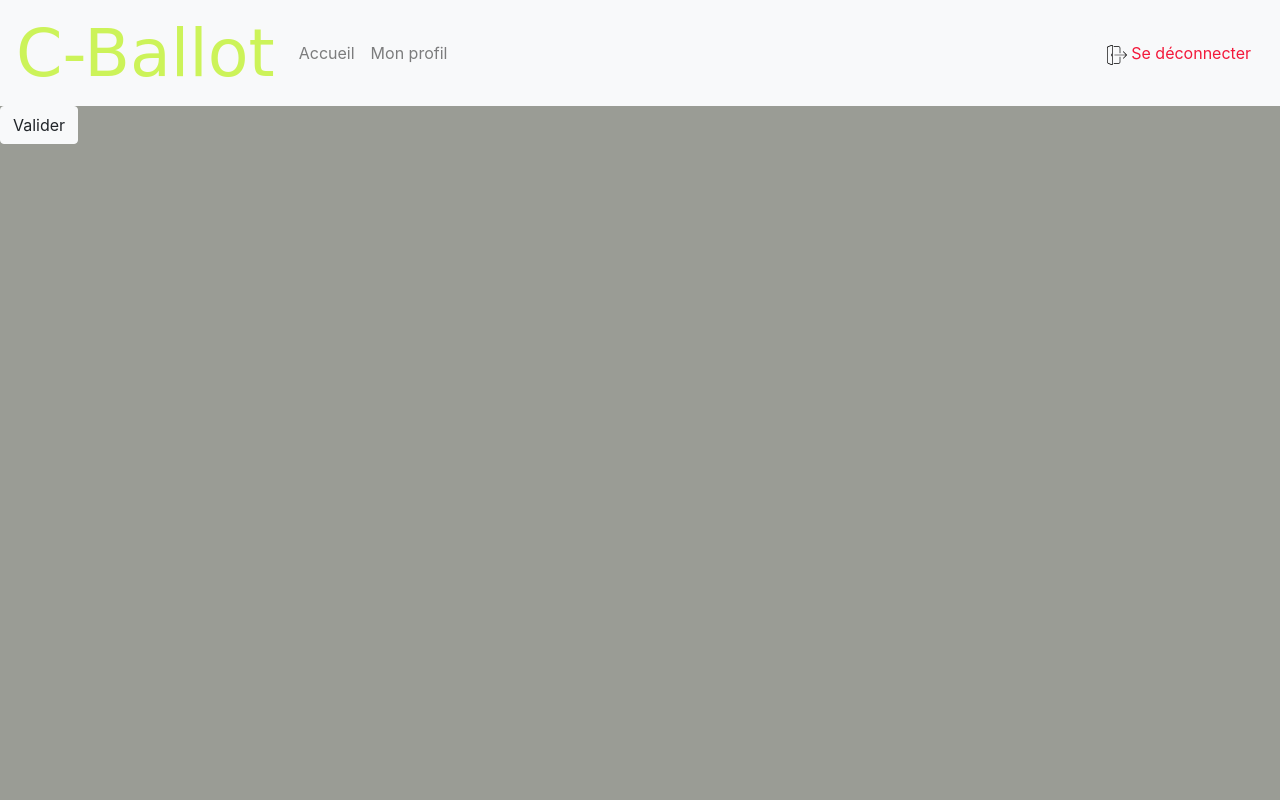
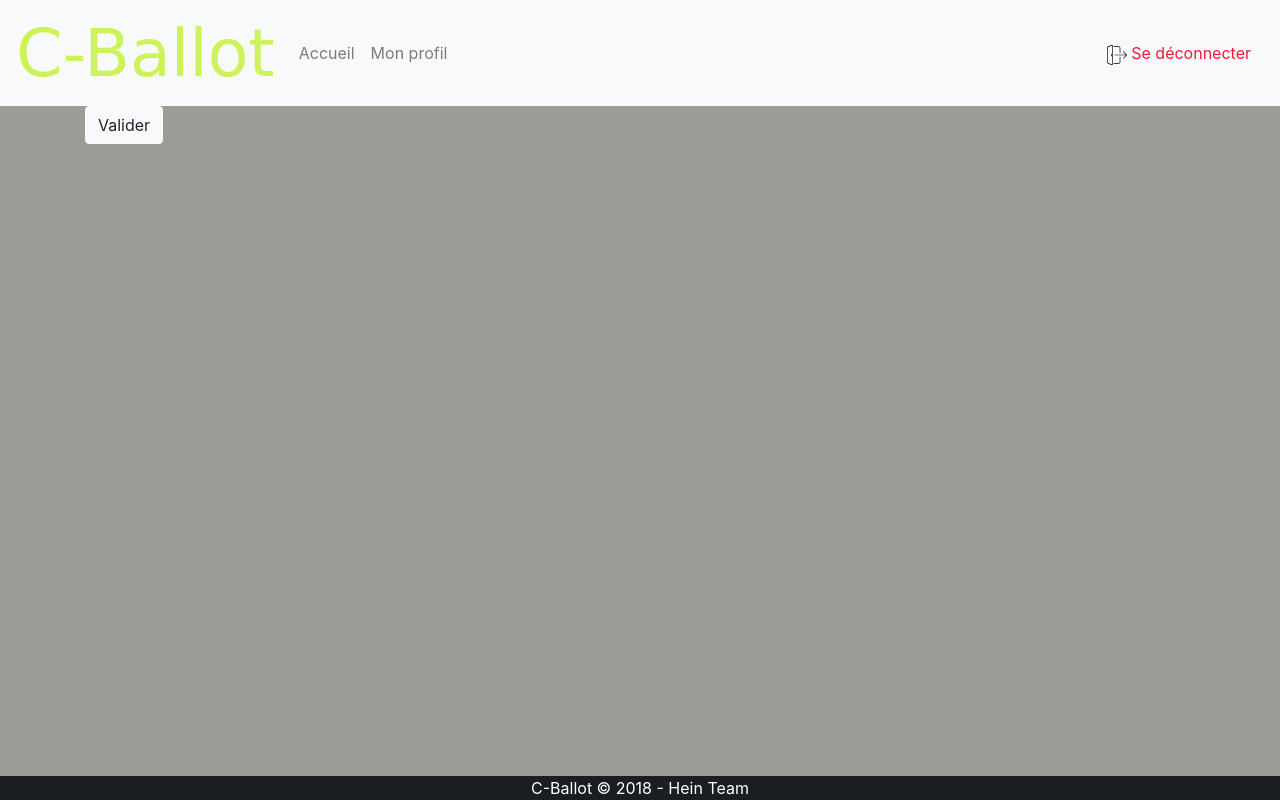
Before and after one commit to Eleonorth/C-Ballot-Vote_app, a PHP site: page /Vues/vote.php?id=1 in a window 1280 px wide. Run offline with PHP 8.4, Linux system fonts and the light colour scheme; data that the repository does not hold is empty; some web fonts are replaced.

Commit message:
final integration

```diff
--- a/Vues/vote.php
+++ b/Vues/vote.php
@@ -42,19 +42,26 @@ $stmt = $pdo->query('SELECT name, idoption FROM choice WHERE idcampaign ='. $idc
         </form>
     </div>
 </nav>
-
+<div class="container">
+    <div class="row">
+        <div class="col">
             <?php
 
             while ($data = $stmt->fetch()) {
             ?>
-<form action="../Services/hasVoted.php" method="post">
+            <form class="form-group" action="../Services/hasVoted.php" method="post">
                 <input type="hidden" name="idoption" value="<?php echo $data['idoption']; ?>">
                 <input type="radio" name="name[]" value="<?php echo $data['idoption']; ?>"><?php echo $data['name']; ?><br>
-    <?php
-    };
-    ?>
+                <?php }; ?>
                 <button type="submit" class="btn btn-light">Valider</button>
             </form>
+        </div>
+    </div>
+</div>
+
+<footer>
+    C-Ballot &#169; 2018 - Hein Team
+</footer>
 
 </body>
 </html>
```
Also changed, not shown: readme.txt. Lines whose indentation alone changed are shown as unchanged.
